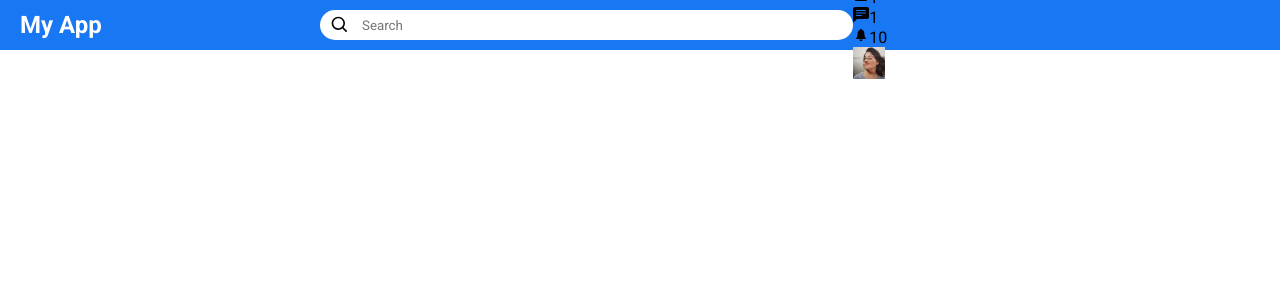
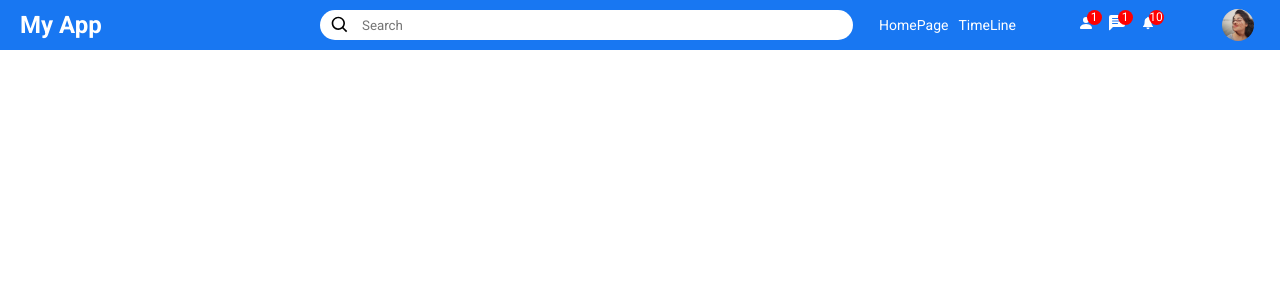
Before and after one commit to Rizwan302/Social-Media-App, a React (Vite) app: page / in a window 1280 px wide. Shown: the top 300 px of the page. Built offline with nearby package versions, Linux system fonts and the light colour scheme.

Commit message:
Add Files

```diff
--- a/src/components/topbar/Topbar.css
+++ b/src/components/topbar/Topbar.css
@@ -49,8 +49,47 @@
 
 .topbatRight{
     flex: 4;
+    display: flex;
+    align-items: center;
+    justify-content: space-around;
+    color: white;
 }
+
+.topbarLinke{
+    margin-right: 10px;
+    font-size: 14px;
+    cursor: pointer;
+}
+
+.topbarIcone{
+    display: flex;
+}
+
+.topbarIconeItem{
+    margin-right: 15px;
+    cursor: pointer;
+    position: relative;
+}
+
+.topbarIconBadge{
+    width: 15px;
+    height: 15px;
+    background-color: red;
+    border-radius: 50%;
+    color: white;
+    position: absolute;
+    top: -5px;
+    right: -8px;
+    align-content: center;
+    justify-content: center;
+    display: flex;
+    font-size: 12px;
+}
+
 .topbarImg{
     width: 32px;
     height: 32px;
+    border-radius: 50%;
+    object-fit: cover;
+    cursor: pointer;
 }
--- a/src/components/topbar/Topbar.jsx
+++ b/src/components/topbar/Topbar.jsx
@@ -18,7 +18,7 @@ export default function Topbar() {
       </div>
       <div className="topbatRight">
         <div className="topbarLinke">
-          <span className="">HomePage</span>
+          <span className="topbarLinke">HomePage</span>
           <span className="">TimeLine</span>
         </div>
         <div className="topbarIcone">
```
